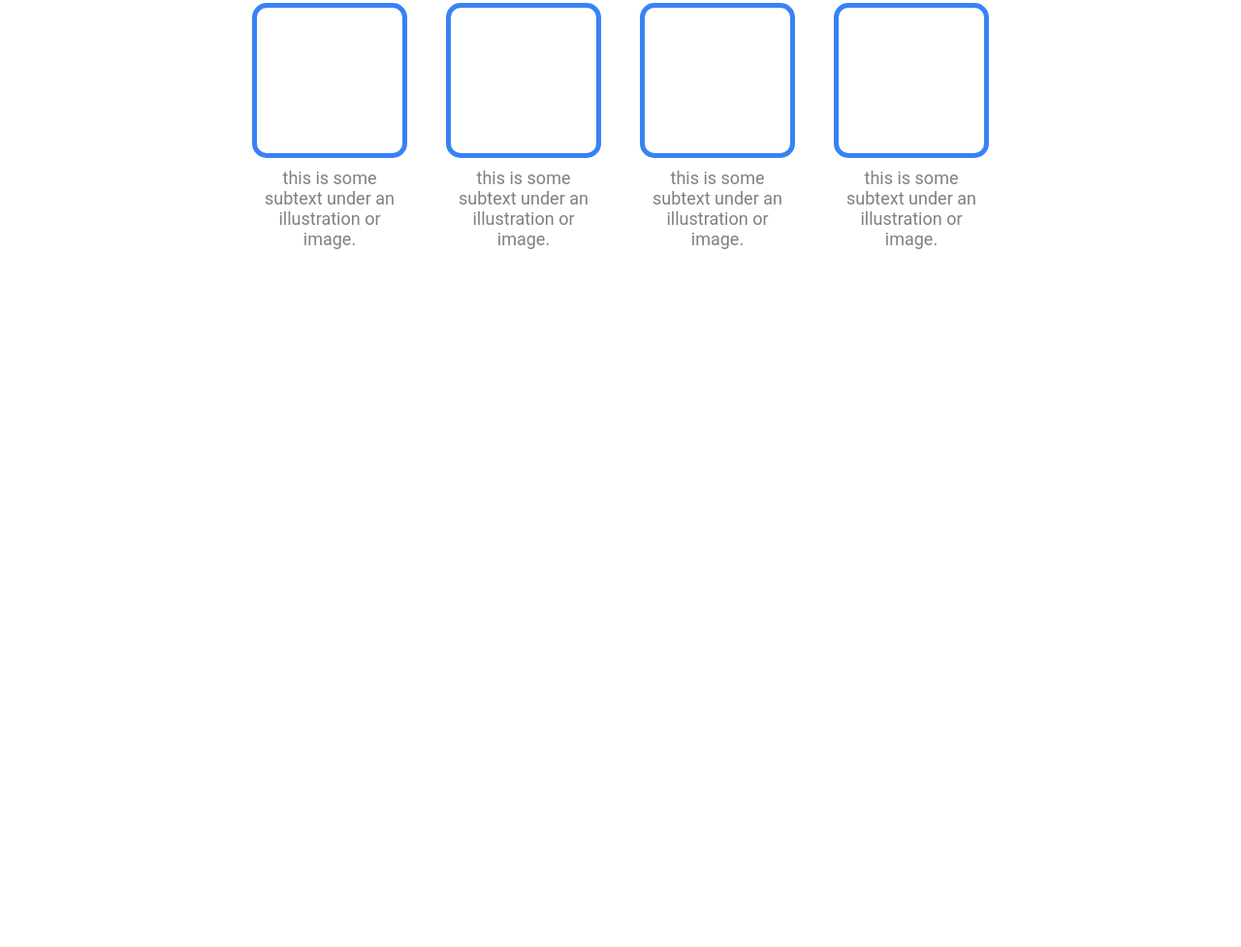
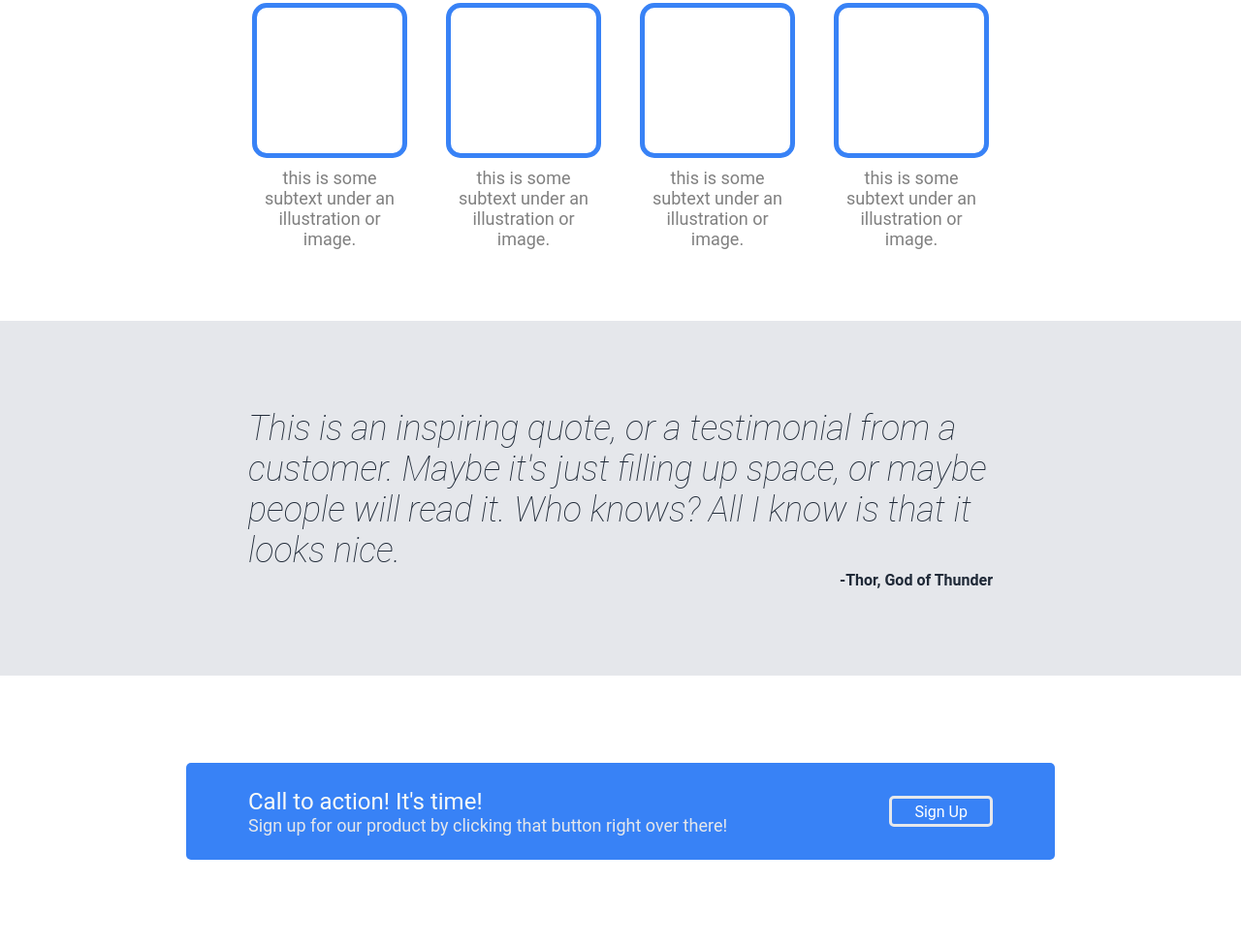
Before and after one commit to idendro11/odin_landing_page, a plain HTML site: page index.html in a window 1280 px wide. Shown: the part 668-1645 px from the top of the page at 97% size. Before the commit the page ends 999 px from the top, so only its background shows below. Drawn offline with Linux system fonts and the light colour scheme.

Commit message:
add some spacing and call to action
spacing for quote section completed and entire call to action section
with blue box text and signup mock button added.

```diff
--- a/index.html
+++ b/index.html
@@ -50,12 +50,22 @@
                 <div class="txt">this is some subtext under an illustration or image.</div>
             </div>
         </div>
-        <div class="info_img">
-
+    </div>
+    <div class="quote">
+        <div class="quote_txt">This is an inspiring quote, or a testimonial from a customer. Maybe it's just filling up space, or maybe people will read it. Who knows? All I know is that it looks nice.</div>
+        <div class="quote_src">-Thor, God of Thunder</div>
+    </div>
+    <div class="action">
+        <div class="action_box">
+            <div class="cta">
+                <div>
+                    <div class="cta_l_1">Call to action! It's time!</div>
+                    <div class="cta_l_2">Sign up for our product by clicking that button right over there!</div>
+                </div>
+                <div class="cta_r">Sign Up</div>
+            </div>
         </div>
     </div>
-    <div class="quote"></div>
-    <div class="action"></div>
     <div class="footer"></div>
 </body>
 </html>
--- a/styles.css
+++ b/styles.css
@@ -125,11 +125,74 @@ body {
 }
 
 .quote{
+    display: flex;
+    flex-direction: column;
+    background: #e5e7eb;
+    padding-top: 7%;
+    padding-bottom: 7%;
+}
 
+.quote_txt{
+    font-size: 36px;
+    font-style: italic;
+    font-weight: lighter;
+    color: #1F2937;
+    align-items: center;
+    margin-left: 20%;
+    margin-right: 20%;
+}
+
+.quote_src{
+    font-weight: bold;
+    color: #1F2937;
+    margin-left: auto;
+    margin-right: 20%;
 }
 
 .action{
+    display: flex;
+    flex-direction: column;
+    padding-top: 7%;
+    padding-bottom: 7%;
+}
 
+.action_box{
+    background-color:  #3882F6;
+    margin-left: 15%;
+    margin-right: 15%;
+    border: none;
+    border-radius: 5px;
+    padding-left: 5%;
+    padding-right: 5%;
+    padding-top: 2%;
+    padding-bottom: 2%;
+}
+
+.cta{
+    display: flex;
+    justify-content: space-between;
+    align-items: center;
+}
+
+.cta_l_1{
+    color:#f9faf8;
+    font-size: 24px;
+}
+
+.cta_l_2{
+    color: #e5e7eb;
+    font-size: 18px;
+}
+
+.cta_r{
+    color: white;
+    border: #e5e7eb;
+    border-radius: 5px;
+    border-style: solid;
+    padding-left: 3%;
+    padding-right: 3%;
+    padding-top: .5%;
+    padding-bottom: .5%;
 }
 
 .footer{
```
